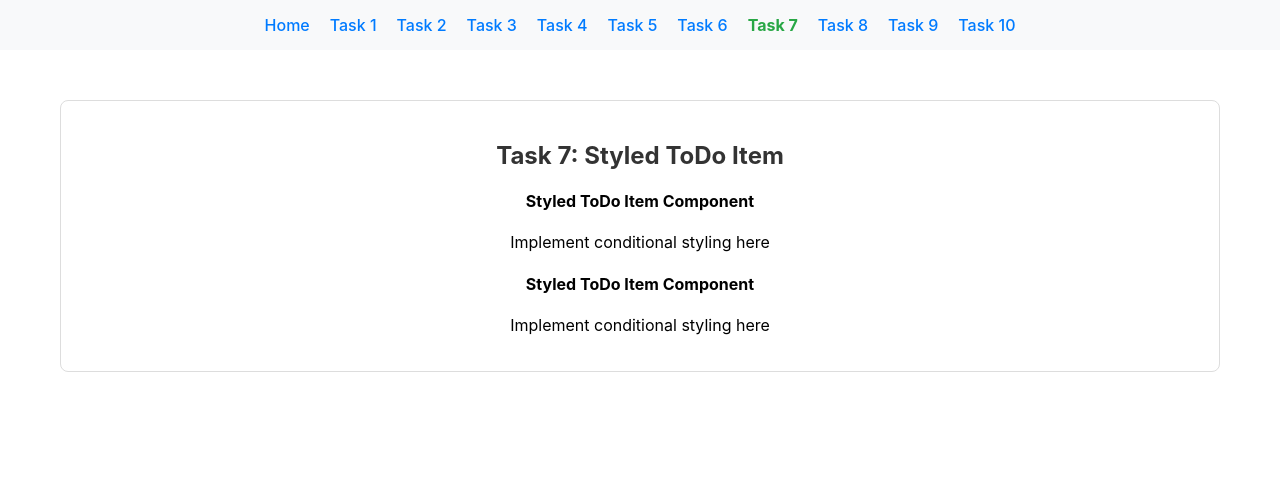
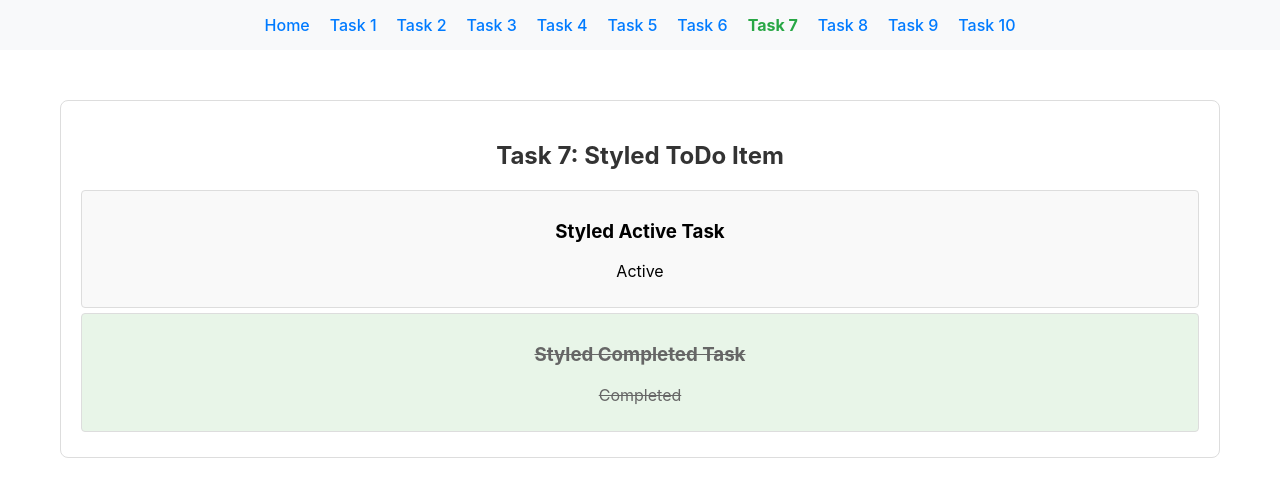
Before and after one commit to fanil279/node.js-pre-trainee-assignment-solution-, a React (Create React App) app in the folder React-CSS/react-todo-app/: page /task-07 in a window 1280 px wide. Shown: the top 496 px of the page. Built offline with nearby package versions, Linux system fonts and the light colour scheme; the HTML template or start-up script is replaced by a standard one.

Commit message:
feat: implement StyledToDoItem component with CSS Modules for styling

```diff
--- a/React-CSS/react-todo-app/src/solutions/task-03/AddToDo.tsx
+++ b/React-CSS/react-todo-app/src/solutions/task-03/AddToDo.tsx
@@ -24,8 +24,8 @@ export const AddToDo: React.FC = () => {
     <div>
       <form onSubmit={handleSubmit}>
         <input
-          type="text"
-          placeholder="Add Todo"
+          type='text'
+          placeholder='Add Todo'
           value={inputValue}
           onChange={(e) => setInputValue(e.target.value)}
         />
@@ -36,7 +36,7 @@ export const AddToDo: React.FC = () => {
         <ul>
           {todos.map((todo) => (
             <li key={todo.id}>
-              {todo.title} - {todo.completed ? "completed" : "not completed"}
+              {todo.title} - {todo.completed ? 'completed' : 'not completed'}
             </li>
           ))}
         </ul>
--- a/React-CSS/react-todo-app/src/solutions/task-04/CompleteToDoList.tsx
+++ b/React-CSS/react-todo-app/src/solutions/task-04/CompleteToDoList.tsx
@@ -34,8 +34,8 @@ export const CompleteToDoList: React.FC = () => {
     <div>
       <form onSubmit={handleSubmit}>
         <input
-          type="text"
-          placeholder="Add Todo"
+          type='text'
+          placeholder='Add Todo'
           value={inputValue}
           onChange={(e) => setInputValue(e.target.value)}
         />
@@ -45,7 +45,7 @@ export const CompleteToDoList: React.FC = () => {
       <ul>
         {todos.map((todo) => (
           <li key={todo.id}>
-            {todo.title} - {todo.completed ? "completed" : "not completed"}
+            {todo.title} - {todo.completed ? 'completed' : 'not completed'}
 
             <button
               style={{ marginLeft: '1rem' }}
--- a/React-CSS/react-todo-app/src/solutions/task-06/ActiveCount.tsx
+++ b/React-CSS/react-todo-app/src/solutions/task-06/ActiveCount.tsx
@@ -12,7 +12,7 @@ export const ActiveCount: React.FC<ActiveCountProps> = ({ todos }) => {
     <div>
       {activeCount > 0 ? (
         <h1>
-          {`${activeCount} active ${activeCount === 1 ? "todo" : "todos"}`}
+          {`${activeCount} active ${activeCount === 1 ? 'todo' : 'todos'}`}
         </h1>
       ) : (
         <h1>All todos completed!</h1>
--- a/React-CSS/react-todo-app/src/solutions/task-07/StyledToDoItem.tsx
+++ b/React-CSS/react-todo-app/src/solutions/task-07/StyledToDoItem.tsx
@@ -1,80 +1,17 @@
 import React from 'react';
 import { TodoItemProps } from '../../types';
-import './StyledToDoItem.css';
+import styles from './StyledToDoItem.module.css';
 
-/**
- * Task 7: StyledToDoItem Component
- *
- * Theory: CSS-in-JS and Styling in React
- *
- * React provides several approaches for styling components. Each has its own advantages and use cases.
- * Understanding these patterns helps you choose the right styling solution for your project.
- *
- * Styling Approaches in React:
- *
- * 1. CSS Modules:
- *    - Scoped CSS classes to prevent conflicts
- *    - Import CSS files as objects
- *    - Example: import styles from './Component.module.css'
- *    - Usage: <div className={styles.container}>
- *
- * 2. Inline Styles:
- *    - JavaScript objects with camelCase properties
- *    - Good for dynamic styles based on props/state
- *    - Example: style={{ color: 'red', fontSize: '16px' }}
- *
- * 3. CSS-in-JS Libraries:
- *    - styled-components, emotion, etc.
- *    - Dynamic styles based on props
- *    - Example: const StyledButton = styled.button`
- *      background: ${props => props.primary ? 'blue' : 'gray'};
- *    `;
- *
- * 4. Regular CSS:
- *    - Global styles or component-specific files
- *    - Simple but can cause naming conflicts
- *    - Use BEM or other naming conventions
- *
- * Conditional Styling Patterns:
- *
- * 1. Conditional Classes:
- *    - className={`todo-item ${isCompleted ? 'completed' : ''}`}
- *    - className={isCompleted ? 'todo-item completed' : 'todo-item'}
- *
- * 2. Conditional Inline Styles:
- *    - style={{ textDecoration: isCompleted ? 'line-through' : 'none' }}
- *
- * 3. Dynamic CSS Variables:
- *    - style={{ '--opacity': isCompleted ? '0.5' : '1' }}
- *
- * Key Concepts:
- * - Choose styling approach based on project needs
- * - Consider maintainability and team preferences
- * - Use CSS Modules for component-scoped styles
- * - Keep styles close to components
- */
 export const StyledToDoItem: React.FC<TodoItemProps> = ({ todo }) => {
-  // TODO: Implement the StyledToDoItem component
-  //
-  // Requirements:
-  // 1. Display the todo title and completion status
-  // 2. Apply different styles for completed vs active todos
-  // 3. Use CSS classes for styling
-  // 4. Make the component visually appealing
-  // 5. Handle different completion states gracefully
-  //
-  // Example implementation:
-  // const itemClass = `todo-item ${todo.completed ? 'completed' : ''}`;
-  //
-  // CSS classes to create:
-  // .todo-item { /* base styles */ }
-  // .todo-item.completed { /* completed styles */ }
+  return (
+    <div
+      className={`${styles['todo-item']} ${
+        todo.completed ? styles.completed : ''
+      }`}
+    >
+      <h3>{todo.title}</h3>
 
-  return (
-    <div>
-      {/* TODO: Replace this with your implementation */}
-      <h4>Styled ToDo Item Component</h4>
-      <p>Implement conditional styling here</p>
+      <p>{todo.completed ? 'Completed' : 'Active'}</p>
     </div>
   );
 };
```
Also changed, not shown: React-CSS/react-todo-app/src/solutions/task-05/FilteredToDoList.tsx (+5 -5 lines), React-CSS/react-todo-app/src/solutions/task-07/StyledToDoItem.module.css (renamed from React-CSS/react-todo-app/src/solutions/task-07/StyledToDoItem.css), 1 other file (tests, documents, lock files or other folders).
